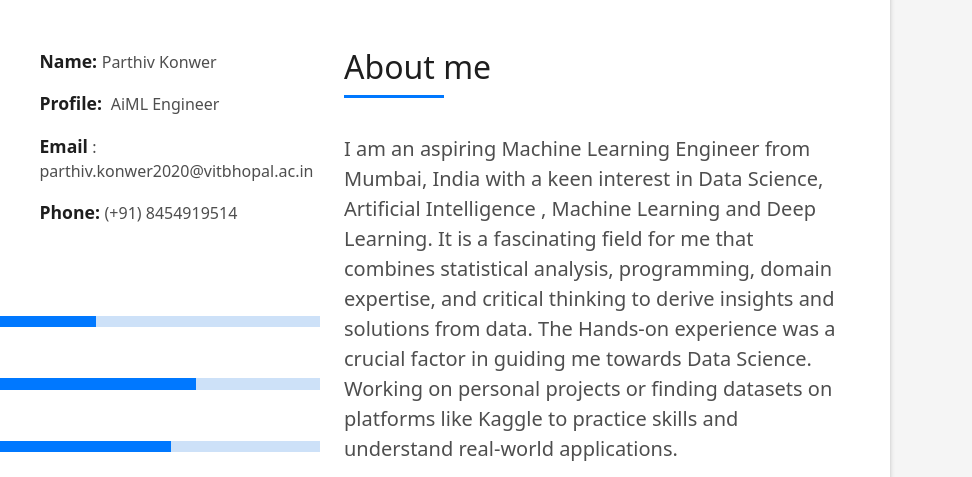
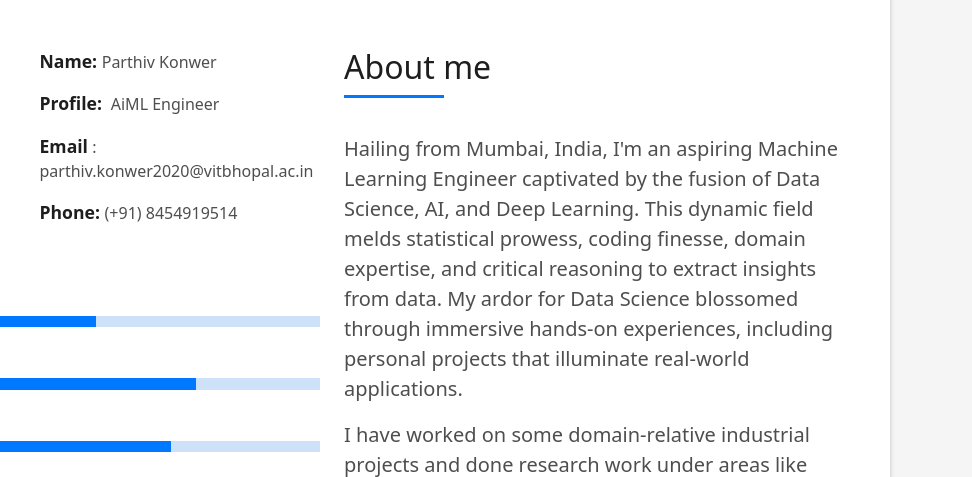
Before and after one commit to Rocket-76/Portfolio, a plain HTML site: page index.html in a window 1280 px wide. Shown: the part 880-1357 px from the top of the page, 308-1280 px from the left. Drawn offline with nearby package versions, Linux system fonts and the light colour scheme; some packages are replaced by stand-ins of ours; a script that the page names is missing; files whose address does not match are found by name; a web font is replaced by a local one.

Commit message:
Update index.html

```diff
--- a/index.html
+++ b/index.html
@@ -114,11 +114,10 @@
                       </h5>
                     </div>
                     <p class="lead">
-                      I am an aspiring Machine Learning Engineer from Mumbai, India with a keen interest in Data Science, Artificial Intelligence ,
-                      Machine Learning and Deep Learning. It is a fascinating field for me that combines statistical analysis, programming, domain expertise, and critical thinking to derive insights and solutions from data.
-                      The Hands-on experience was a crucial factor in guiding me towards Data Science.
-                      Working on personal projects or finding datasets on platforms like Kaggle to practice skills and
-                      understand real-world applications.
+                      Hailing from Mumbai, India, I'm an aspiring Machine Learning Engineer captivated by the fusion of Data Science, AI, and Deep Learning.
+                      This dynamic field melds statistical prowess, coding finesse, domain expertise, and critical reasoning to extract insights from data.
+                      My ardor for Data Science blossomed through immersive hands-on experiences, including personal projects
+                      that illuminate real-world applications.
                     </p>
                     <p class="lead">
                       I have worked on some domain-relative industrial projects and done research work under
```
